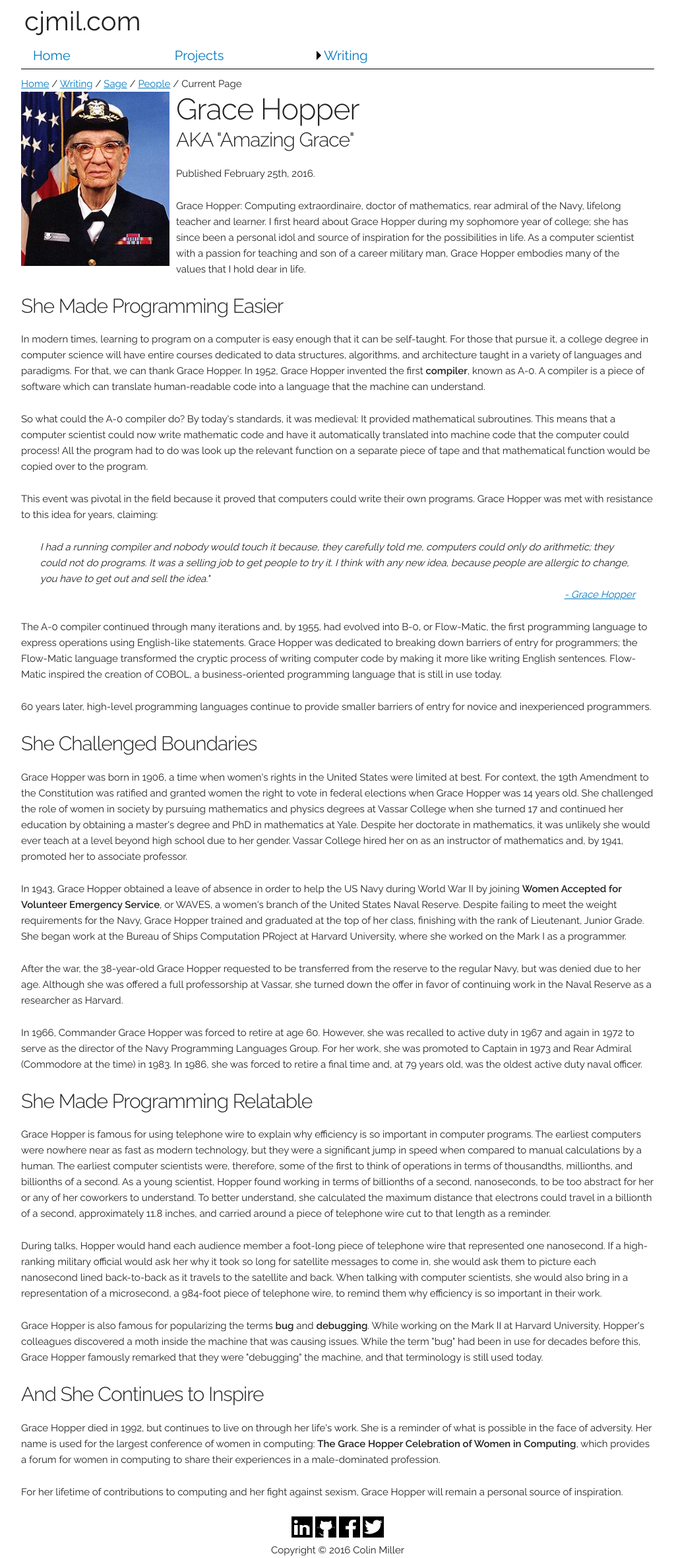
After one commit to colinjmiller/cjmil.com, a PHP site: page /writing/sage/people/grace-hopper.php in a window 1280 px wide. The commit adds this page. Shown: the whole page at 66% size, without its empty margins (128-1150 px from the left). Run offline with PHP 8.4, Linux system fonts and the light colour scheme.

Commit message:
Adding Grace Hopper article

```diff
--- a/writing/sage/index.php
+++ b/writing/sage/index.php
@@ -13,6 +13,7 @@
           Hi there, I'm Sage! I really like computers, computer science, and sharing my passions with others. Enjoy.
         </p>
       </div>
+      <section>
         <h2 class="clear">Web Development</h2>
         <dl>
           <dt><a href="web/css-overflow.php">Why does CSS' overflow property fix floated content?</a></dt>
@@ -36,5 +37,9 @@
             If you look at my website on a phone or scrunch your browser down to a small size, you'll see that the navigation menu gets hidden behind a mobile menu that can be expanded with a click. The technology behind this requires no Javascript, just pure CSS! For added goodness, it's completely accessible to people using screen readers, too.
           </dd>
         </dl>
+      </section>
+      <section>
+        <h2>Exceptional Computer Scientists</h2>
+      </section>
     </div>
 <?= View::footer_logic(false) ?>
--- /dev/null
+++ b/writing/sage/people/grace-hopper.php
@@ -0,0 +1,93 @@
+<?php
+
+  require_once("{$_SERVER['DOCUMENT_ROOT']}/view-logic/views.php");
+
+?>
+<?= View::header_logic("Grace Hopper | Sage Advice") ?>
+  <?= View::navigation_bar("Writing") ?>
+    <article class="sage container">
+      <img class="main-img u-light-margin" src="/images/sage/grace_hopper.jpg" alt="" />
+      <section class="content-column">
+        <header>
+          <h1>Grace Hopper</h1>
+          <h2>AKA "Amazing Grace"</h2>
+        </header>
+        <div class="publication-times">
+          <p>Published <time datetime="2016-2-25">February 25th, 2016</time>.</p>
+        </div>
+        <div class="introduction">
+          <p>
+            Grace Hopper: Computing extraordinaire, doctor of mathematics, rear admiral of the Navy, lifelong teacher and learner. I first heard about Grace Hopper during my sophomore year of college; she has since been a personal idol and source of inspiration for the possibilities in life. As a computer scientist with a passion for teaching and son of a career military man, Grace Hopper embodies many of the values that I hold dear in life.
+          </p>
+        </div>
+      </section>
+      <section>
+        <header>
+          <h2>She Made Programming Easier</h2>
+        </header>
+        <p>
+         In modern times, learning to program on a computer is easy enough that it can be self-taught. For those that pursue it, a college degree in computer science will have entire courses dedicated to data structures, algorithms, and architecture taught in a variety of languages and paradigms. For that, we can thank Grace Hopper. In 1952, Grace Hopper invented the first <strong>compiler</strong>, known as A-0. A compiler is a piece of software which can translate human-readable code into a language that the machine can understand.
+        </p>
+        <p>
+          So what could the A-0 compiler do? By today's standards, it was medieval: It provided mathematical subroutines. This means that a computer scientist could now write mathematic code and have it automatically translated into machine code that the computer could process! All the program had to do was look up the relevant function on a separate piece of tape and that mathematical function would be copied over to the program.
+        </p>
+        <p>
+          This event was pivotal in the field because it proved that computers could write their own programs. Grace Hopper was met with resistance to this idea for years, claiming:
+        </p>
+        <blockquote>
+          I had a running compiler and nobody would touch it because, they carefully told me, computers could only do arithmetic; they could not do programs. It was a selling job to get people to try it. I think with any new idea, because people are allergic to change, you have to get out and sell the idea."
+          <div class="text-right">
+            <cite><a href="http://www.computinghistory.org.uk/det/5487/Grace-Hopper-completes-the-A-0-Compiler/" target="_blank">- Grace Hopper</a></cite>
+          </div>
+        </blockquote>
+        <p>
+          The A-0 compiler continued through many iterations and, by 1955, had evolved into B-0, or Flow-Matic, the first programming language to express operations using English-like statements. Grace Hopper was dedicated to breaking down barriers of entry for programmers; the Flow-Matic language transformed the cryptic process of writing computer code by making it more like writing English sentences. Flow-Matic inspired the creation of COBOL, a business-oriented programming language that is still in use today.
+        </p>
+        <p>
+          60 years later, high-level programming languages continue to provide smaller barriers of entry for novice and inexperienced programmers.
+        </p>
+      </section>
+      <section>
+        <header>
+          <h2>She Challenged Boundaries</h2>
+        </header>
+        <p>
+          Grace Hopper was born in 1906, a time when women's rights in the United States were limited at best. For context, the 19th Amendment to the Constitution was ratified and granted women the right to vote in federal elections when Grace Hopper was 14 years old. She challenged the role of women in society by pursuing mathematics and physics degrees at Vassar College when she turned 17 and continued her education by obtaining a master's degree and PhD in mathematics at Yale. Despite her doctorate in mathematics, it was unlikely she would ever teach at a level beyond high school due to her gender. Vassar College hired her on as an instructor of mathematics and, by 1941, promoted her to associate professor.
+        </p>
+        <p>
+          In 1943, Grace Hopper obtained a leave of absence in order to help the US Navy during World War II by joining <strong>Women Accepted for Volunteer Emergency Service</strong>, or WAVES, a women's branch of the United States Naval Reserve. Despite failing to meet the weight requirements for the Navy, Grace Hopper trained and graduated at the top of her class, finishing with the rank of Lieutenant, Junior Grade. She began work at the Bureau of Ships Computation PRoject at Harvard University, where she worked on the Mark I as a programmer.
+        </p>
+        <p>
+          After the war, the 38-year-old Grace Hopper requested to be transferred from the reserve to the regular Navy, but was denied due to her age. Although she was offered a full professorship at Vassar, she turned down the offer in favor of continuing work in the Naval Reserve as a researcher as Harvard.
+        </p>
+        <p>
+          In 1966, Commander Grace Hopper was forced to retire at age 60. However, she was recalled to active duty in 1967 and again in 1972 to serve as the director of the Navy Programming Languages Group. For her work, she was promoted to Captain in 1973 and Rear Admiral (Commodore at the time) in 1983. In 1986, she was forced to retire a final time and, at 79 years old, was the oldest active duty naval officer.
+        </p>
+      </section>
+      <section>
+        <header>
+          <h2>She Made Programming Relatable</h2>
+        </header>
+        <p>
+          Grace Hopper is famous for using telephone wire to explain why efficiency is so important in computer programs. The earliest computers were nowhere near as fast as modern technology, but they were a significant jump in speed when compared to manual calculations by a human. The earliest computer scientists were, therefore, some of the first to think of operations in terms of thousandths, millionths, and billionths of a second. As a young scientist, Hopper found working in terms of billionths of a second, nanoseconds, to be too abstract for her or any of her coworkers to understand. To better understand, she calculated the maximum distance that electrons could travel in a billionth of a second, approximately 11.8 inches, and carried around a piece of telephone wire cut to that length as a reminder.
+        </p>
+        <p>
+          During talks, Hopper would hand each audience member a foot-long piece of telephone wire that represented one nanosecond. If a high-ranking military official would ask her why it took so long for satellite messages to come in, she would ask them to picture each nanosecond lined back-to-back as it travels to the satellite and back. When talking with computer scientists, she would also bring in a representation of a microsecond, a 984-foot piece of telephone wire, to remind them why efficiency is so important in their work.
+        </p>
+        <p>
+          Grace Hopper is also famous for popularizing the terms <strong>bug</strong> and <strong>debugging</strong>. While working on the Mark II at Harvard University, Hopper's colleagues discovered a moth inside the machine that was causing issues. While the term "bug" had been in use for decades before this, Grace Hopper famously remarked that they were "debugging" the machine, and that terminology is still used today.
+        </p>
+      </section>
+      <section>
+        <header>
+          <h2>And She Continues to Inspire</h2>
+          <p>
+            Grace Hopper died in 1992, but continues to live on through her life's work. She is a reminder of what is possible in the face of adversity. Her name is used for the largest conference of women in computing: <strong>The Grace Hopper Celebration of Women in Computing</strong>, which provides a forum for women in computing to share their experiences in a male-dominated profession.
+          </p>
+          <p>
+            For her lifetime of contributions to computing and her fight against sexism, Grace Hopper will remain a personal source of inspiration.
+          </p>
+        </header>
+      </section>
+    </article>
+<?= View::footer_logic(false) ?>
--- /dev/null
+++ b/writing/sage/people/index.php
@@ -0,0 +1,5 @@
+<?php
+
+ header('Location: /writing/sage/', TRUE, 302);
+
+?>
```
Also changed, not shown: projects/see.php (added, +33 -0 lines), images/sage/grace_hopper.jpg (added). Lines whose indentation alone changed are shown as unchanged.
